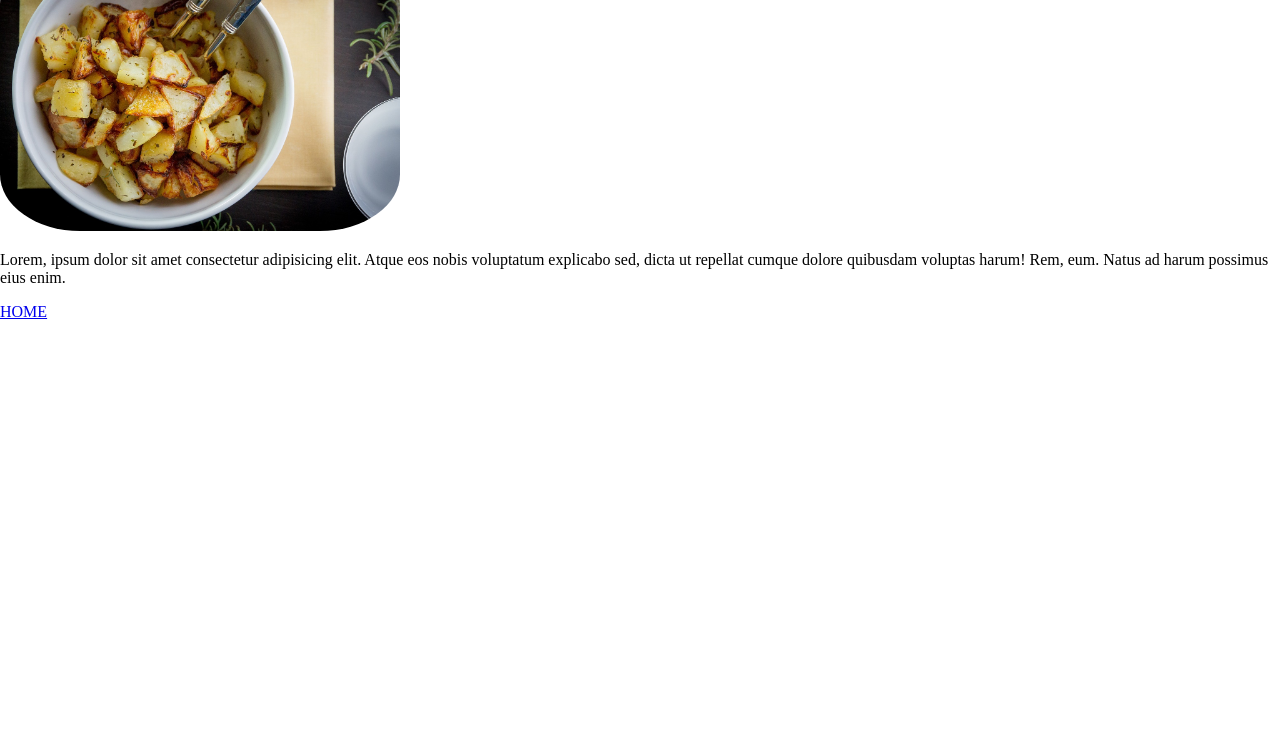
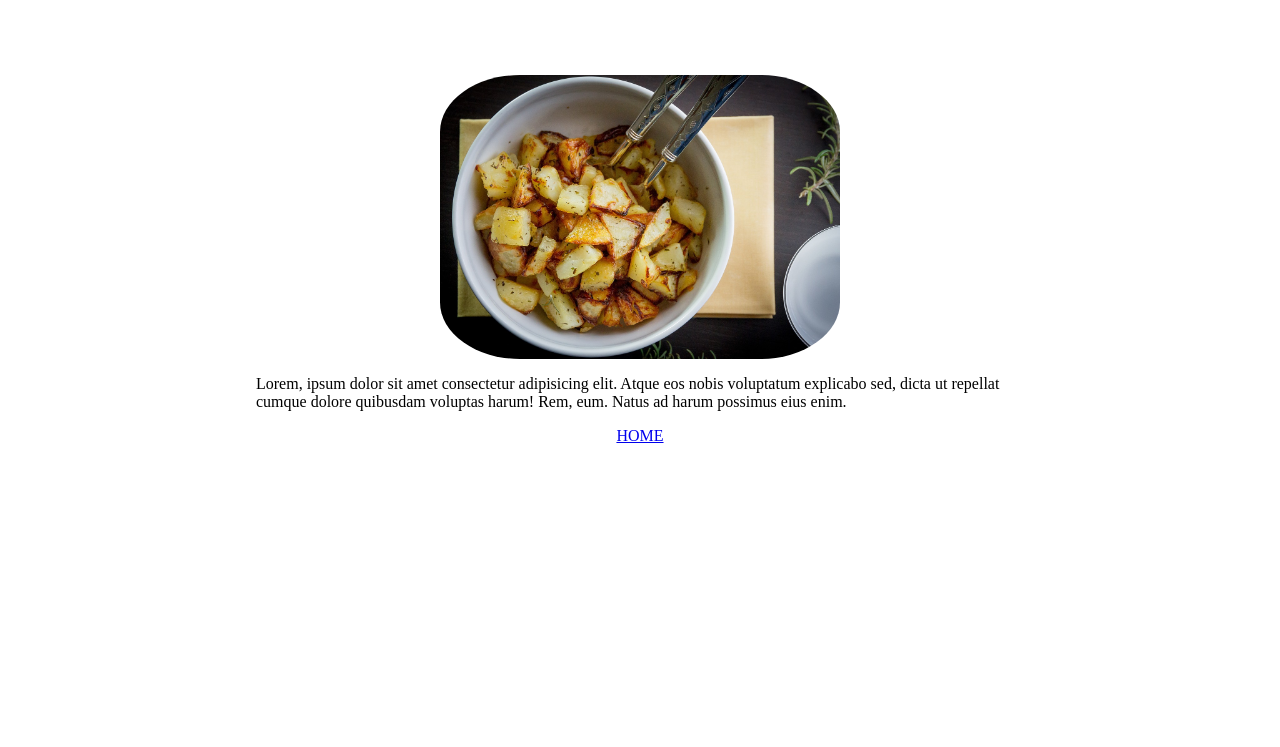
Before and after one commit to jaz1492/recipe-webpage, a plain HTML site: page recipes/recipe-3.html in a window 1280 px wide. Shown: the part 53-800 px from the top of the page. Drawn offline with Linux system fonts and the light colour scheme.

Commit message:
Add styles for recipe html files

```diff
--- a/styles.css
+++ b/styles.css
@@ -57,8 +57,19 @@ body{
     margin: 20px auto;
     padding: 50px 0;
 }
+.recipe-full-description{
+    display: flex;
+    flex-wrap: wrap;
+    justify-content: center;
+    padding-top: 10%;
+    margin: 0 auto;
+    width: 60%;
+
+}
+
 @media screen and (width <= 768px){
     #opening > h1{
+        margin-top: 15%;
         font-size: 2em;
     }
     #opening > p{
@@ -66,7 +77,8 @@ body{
     }
     .recipe{
         flex-wrap: wrap;
-        width: 80%;
+        justify-content: center;
+        width: 60%;
     }
 }
 .recipe-img{
```
